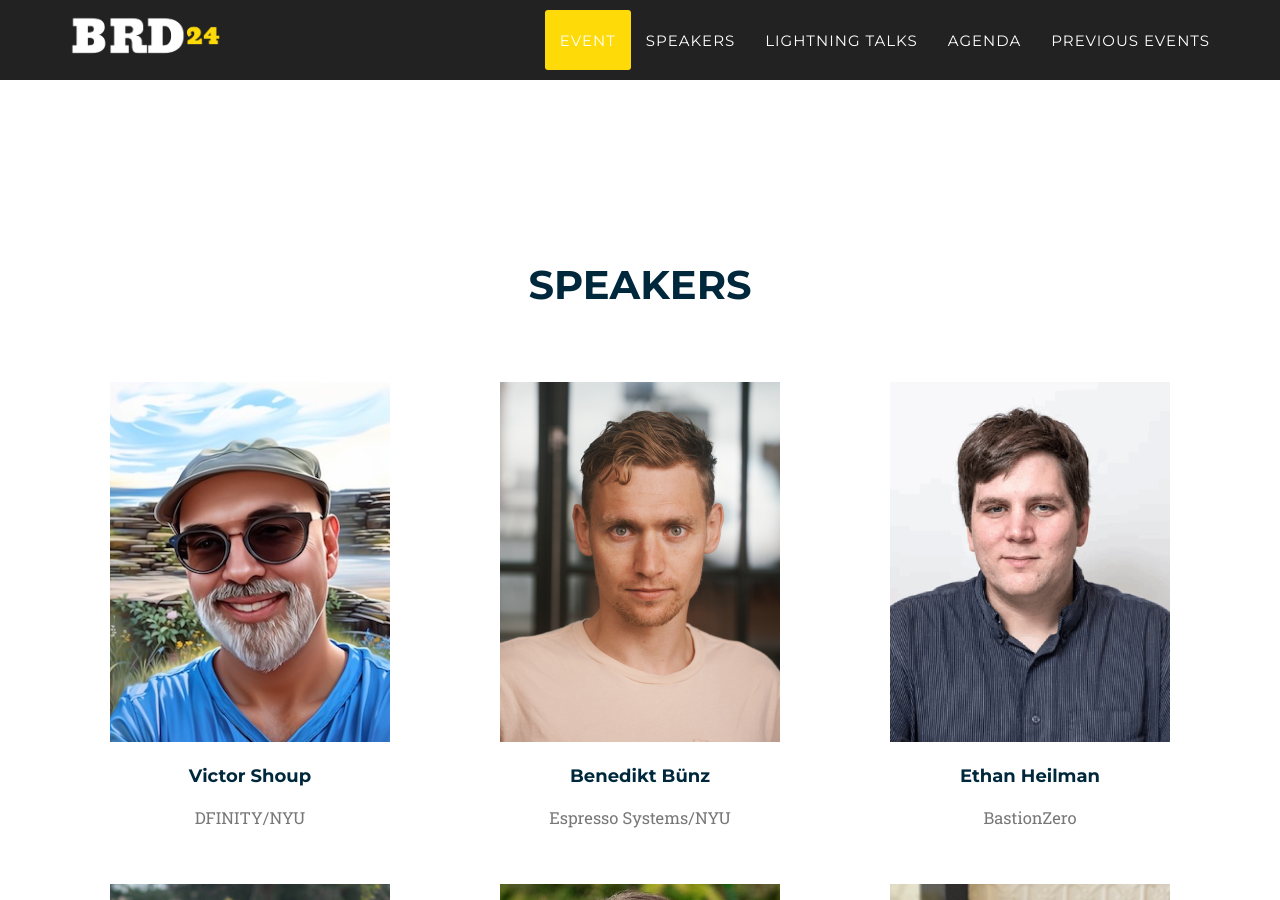
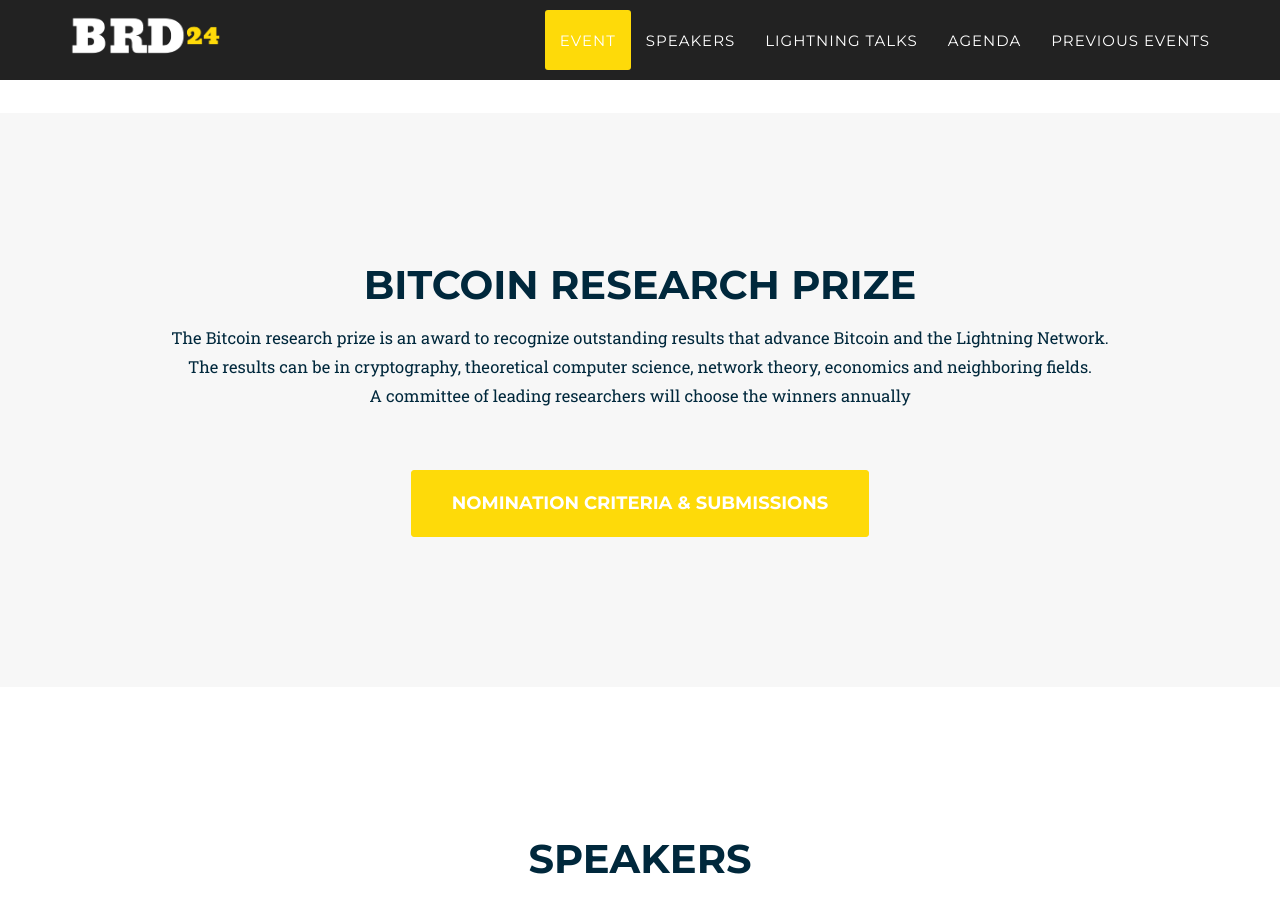
Before and after one commit to chaincodelabs/brd-website, a Jekyll site: the page built from index.html, in a window 1280 px wide and 900 px high, scrolled down 1356 px. Built offline with Jekyll 4.4.1, drawn with Linux system fonts in a browser that asks for light colours; some web fonts are replaced.

Commit message:
Adds a page and a section for the prize

```diff
--- /dev/null
+++ b/_includes/data/prize.html
@@ -0,0 +1,23 @@
+<!-- Research Price Section -->
+    <section id="prize" class="bg-light-gray">
+        <div class="container gap">
+            <div class="row">
+                <div class="col-lg-12 text-center">
+                    <h2 class="section-heading">Bitcoin Research Prize</h2>
+                    <p>
+                        The Bitcoin research prize is an award to recognize outstanding results that advance Bitcoin and the Lightning Network. <br>
+                        The results can be in cryptography, theoretical computer science, network theory, economics and neighboring fields.<br>
+                        A committee of leading researchers will choose the winners annually
+                    </p>
+                </div>
+            </div>
+
+            <br>
+            <br>
+            <div class="row">
+                <div class="col-lg-12 text-center">
+                    <a href={{ site.url }}{{ site.baseurl }}/prize class="page-scroll btn btn-xl" target="_blank">Nomination criteria & submissions</a>
+                </div>
+            </div>
+        </div>
+    </section>
--- a/_layouts/home.html
+++ b/_layouts/home.html
@@ -21,6 +21,7 @@
     </header>
 
     {% include data/event.html %}
+    {% include data/prize.html %}
     {% comment %}
     {% include data/format.html %}
     {% endcomment %}
--- a/_sass/_event.scss
+++ b/_sass/_event.scss
@@ -4,9 +4,9 @@
   img {
     width: 100%;
   }
-  a {
-    color: darkblue;
-  }
+  // a {
+  //   color: darkblue;
+  // }
   h2, h3, ol, p {
     color: black;
     text-align: left;
```
Also changed, not shown: _pages/prize.html (added, +61 -0 lines).
